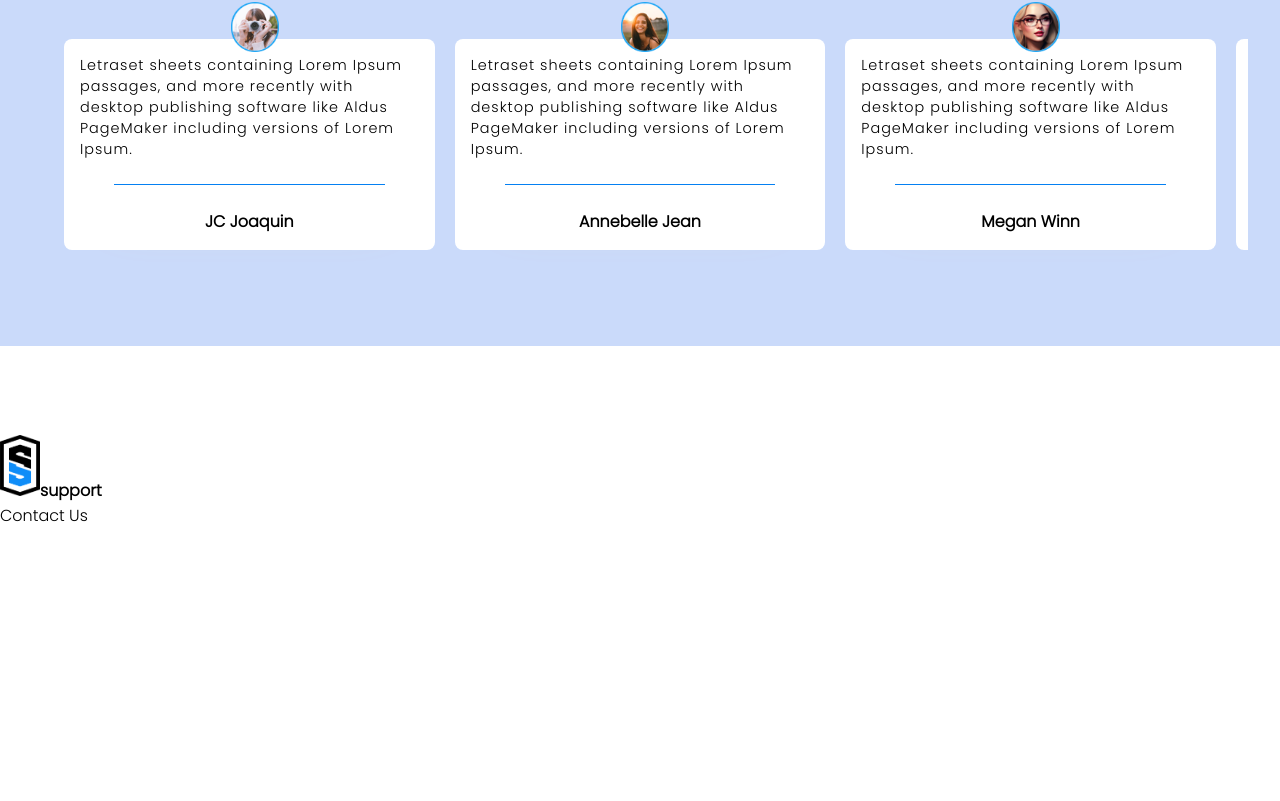
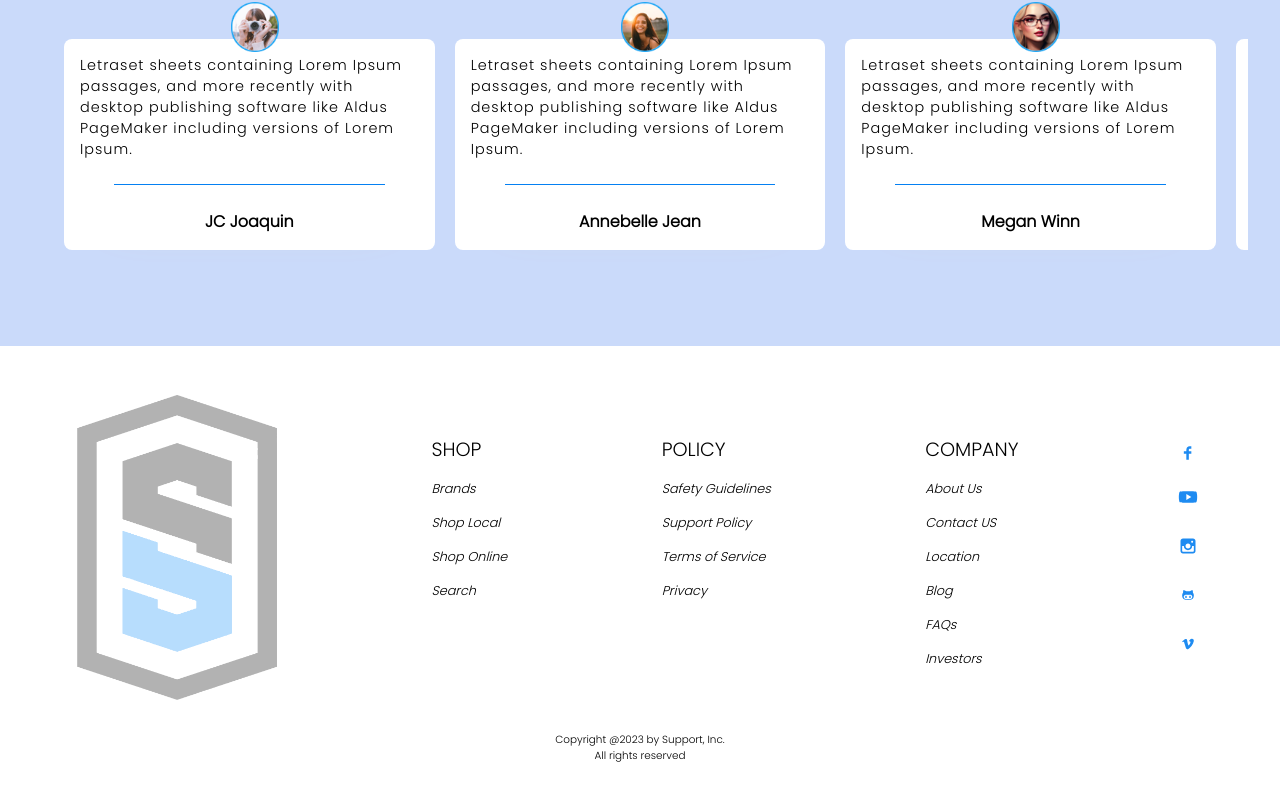
Before and after one commit to bethel-school-of-technology/team-support-squad-frontend, a React (Create React App) app in the folder support-app/: page / in a window 1280 px wide. Shown: the part 1880-2681 px from the top of the page. Before the commit the page ends 2408 px from the top, so only its background shows below. Built offline with nearby package versions, Linux system fonts and the light colour scheme.

Commit message:
homepage complete for now... footer done..

```diff
--- a/support-app/src/components/Footer.css
+++ b/support-app/src/components/Footer.css
@@ -1,6 +1,7 @@
 .footerWrapper {
   width: 100%;
   margin-top: 5rem;
+  margin-bottom: 40px;
 }
 
 .footerWrapper > hr {
@@ -10,11 +11,69 @@
   background: white;
   margin-top: 1rem;
 }
+
+.footer {
+  display: flex;
+  width: 100%;
+  justify-content: space-around;
+}
+
+.footerLogo {
+  display: flex;
+  align-items: flex-start;
+  gap: 1rem;
+}
+
 .footerLogo > img {
-  width: 2.5rem;
+  width: 200px;
+  margin-top: -40px;
 }
 
 .footerLogo > span {
-  font-weight: 600;
   font-size: 1rem;
+  font-weight: 900;
 }
+
+.block {
+  display: flex;
+  flex-direction: column;
+  gap: 1rem;
+  max-width: 12rem;
+}
+
+.details {
+  display: flex;
+  flex-direction: column;
+  width: inherit;
+  font-size: 0.8rem;
+  gap: 1rem;
+  font-style: italic;
+}
+
+.details > span:nth-of-type(1) {
+  font-weight: 500;
+  font-style: normal;
+  font-size: 1.2rem;
+}
+
+.png {
+  display: flex;
+  gap: 1rem;
+  align-items: center;
+}
+
+.icon {
+  margin-top: 8px;
+  width: 30px;
+  font-size: 20px;
+  color: rgb(30, 139, 241);
+}
+
+.copyRight {
+  display: flex;
+  flex-direction: column;
+  width: 100%;
+  text-align: center;
+  font-size: 0.65rem;
+  margin-top: 2rem;
+}
--- a/support-app/src/components/Footer.js
+++ b/support-app/src/components/Footer.js
@@ -1,23 +1,108 @@
 import React from "react";
 import "./Footer.css";
-import StandLogo from "../assets/logoOnly.png";
-// import { FaMapLocationDot } from "@react-icons/all-files/fa/FaMapLocationDot";
+import StandLogo from "../assets/logoTransparent.png";
+import { TiSocialFacebook } from "react-icons/ti";
+import { TiSocialTumbler } from "react-icons/ti";
+import { TiSocialYoutube } from "react-icons/ti";
+import { TiSocialInstagram } from "react-icons/ti";
+import { TiSocialGithub } from "react-icons/ti";
+import { TiSocialVimeo } from "react-icons/ti";
 
 const Footer = () => {
   return (
     <div className="footerWrapper">
       <hr />
+
       <div className="footer">
         <div className="footerLogo">
           <img src={StandLogo} alt="" />
-          <span>support</span>
         </div>
         <div className="block1">
           <div className="details">
-            <span>Contact Us</span>
-            <span className="pngline">{/* <FaMapLocationDot /> */}</span>
+            <span>SHOP</span>
+            <span className="png">
+              <span>Brands</span>
+            </span>
+            <span className="png">
+              <span>Shop Local</span>
+            </span>
+            <span className="png">
+              <span>Shop Online</span>
+            </span>
+            <span className="png">
+              <span>Search</span>
+            </span>
           </div>
         </div>
+
+        {/* next block */}
+        <div className="block1">
+          <div className="details">
+            <span>POLICY</span>
+            <span className="png">
+              <span>Safety Guidelines</span>
+            </span>
+            <span className="png">
+              <span>Support Policy</span>
+            </span>
+            <span className="png">
+              <span>Terms of Service</span>
+            </span>
+            <span className="png">
+              <span>Privacy</span>
+            </span>
+          </div>
+        </div>
+
+        {/* next block */}
+        <div className="block1">
+          <div className="details">
+            <span>COMPANY</span>
+            <span className="png">
+              <span>About Us</span>
+            </span>
+            <span className="png">
+              <span>Contact US</span>
+            </span>
+            <span className="png">
+              <span>Location</span>
+            </span>
+            <span className="png">
+              <span>Blog</span>
+            </span>
+            <span className="png">
+              <span>FAQs</span>
+            </span>
+            <span className="png">
+              <span>Investors</span>
+            </span>
+          </div>
+        </div>
+        {/* social media block */}
+        {/* next block */}
+        <div className="block1">
+          <div className="details">
+            <span className="png">
+              <TiSocialFacebook className="icon" />
+            </span>
+            <span>
+              <TiSocialYoutube className="icon" />
+            </span>
+            <span>
+              <TiSocialInstagram className="icon" />
+            </span>
+            <span>
+              <TiSocialGithub className="icon" />
+            </span>
+            <span>
+              <TiSocialVimeo className="icon" />
+            </span>
+          </div>
+        </div>
+      </div>
+      <div className="copyRight">
+        <span>Copyright @2023 by Support, Inc.</span>
+        <span>All rights reserved </span>
       </div>
     </div>
   );
--- a/support-app/src/components/Reviews.css
+++ b/support-app/src/components/Reviews.css
@@ -21,6 +21,7 @@
 
 .r-wrapper > :nth-child(3) {
   text-align: right;
+  margin-right: 60px;
 }
 
 .r-container {
@@ -34,12 +35,14 @@
   font-weight: 900;
   text-transform: uppercase;
   display: block;
+  margin-left: 60px;
 }
 
 .r-container > :nth-child(2) {
   font-size: 0.8rem;
   text-transform: uppercase;
   display: block;
+  margin-left: 60px;
 }
 
 .supporters {
```
Also changed, not shown: support-app/src/assets/logoTransparent.png (added).
